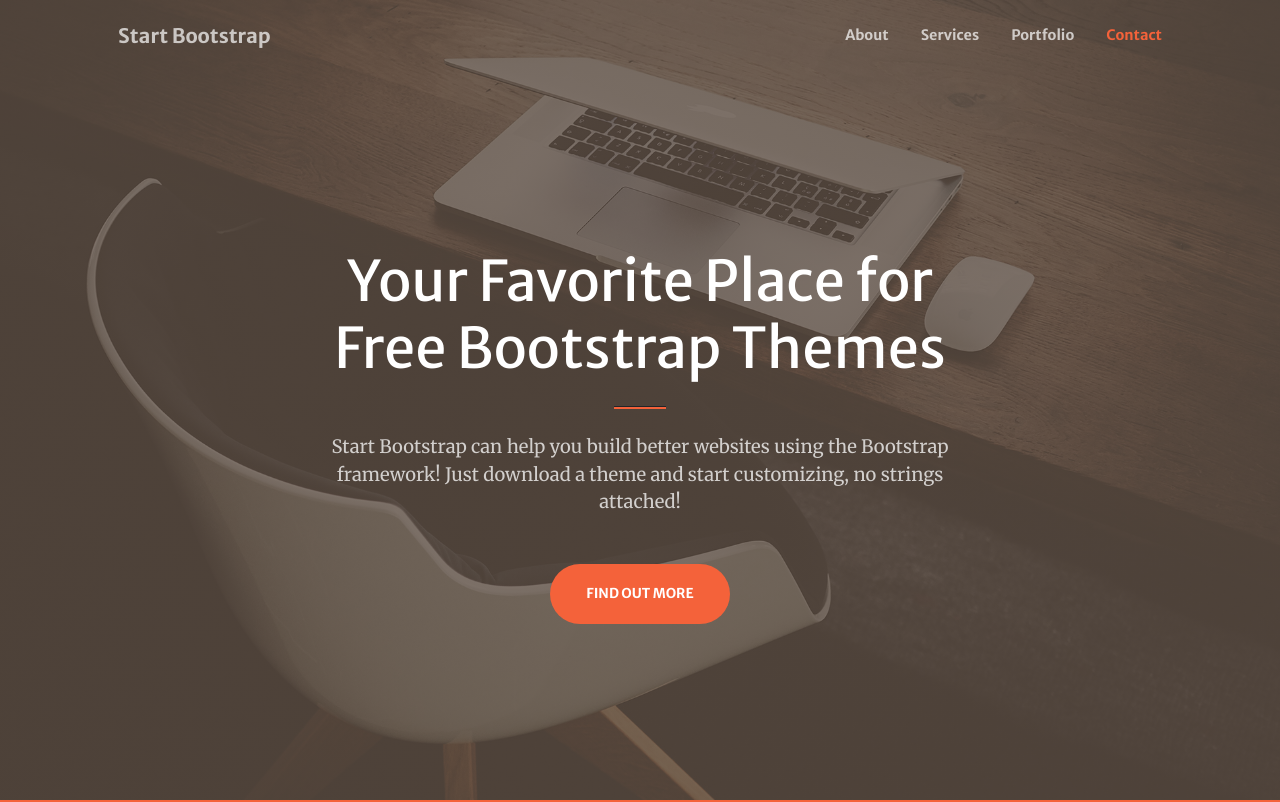
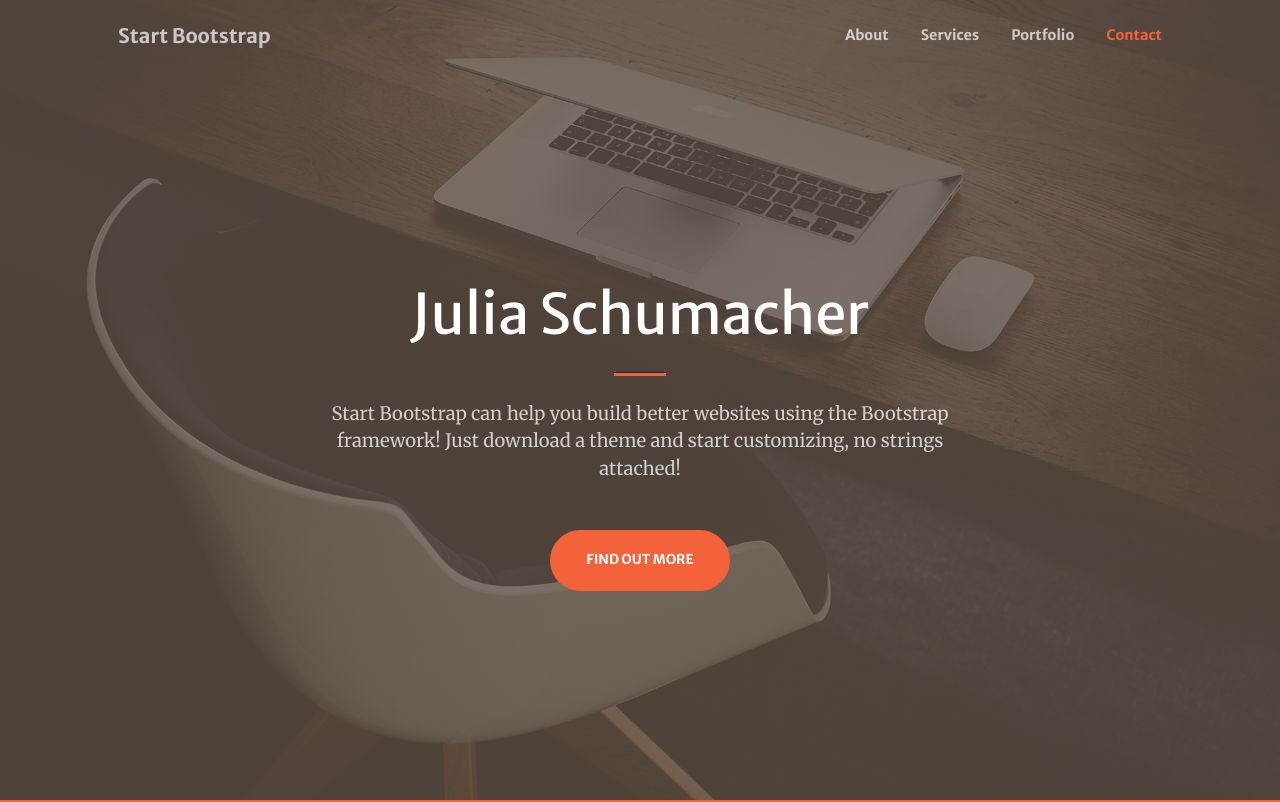
Before and after one commit to julia-r-schu/Personal-Website, a plain HTML site: page index.html in a window 1280 px wide. Shown: the top 802 px of the page. Drawn offline with nearby package versions, Linux system fonts and the light colour scheme; some packages are replaced by stand-ins of ours; a script that the page names is missing.

Commit message:
Update index.html

```diff
--- a/index.html
+++ b/index.html
@@ -39,7 +39,7 @@
             <div class="container px-4 px-lg-5 h-100">
                 <div class="row gx-4 gx-lg-5 h-100 align-items-center justify-content-center text-center">
                     <div class="col-lg-8 align-self-end">
-                        <h1 class="text-white font-weight-bold">Your Favorite Place for Free Bootstrap Themes</h1>
+                        <h1 class="text-white font-weight-bold">Julia Schumacher</h1>
                         <hr class="divider" />
                     </div>
                     <div class="col-lg-8 align-self-baseline">
```
